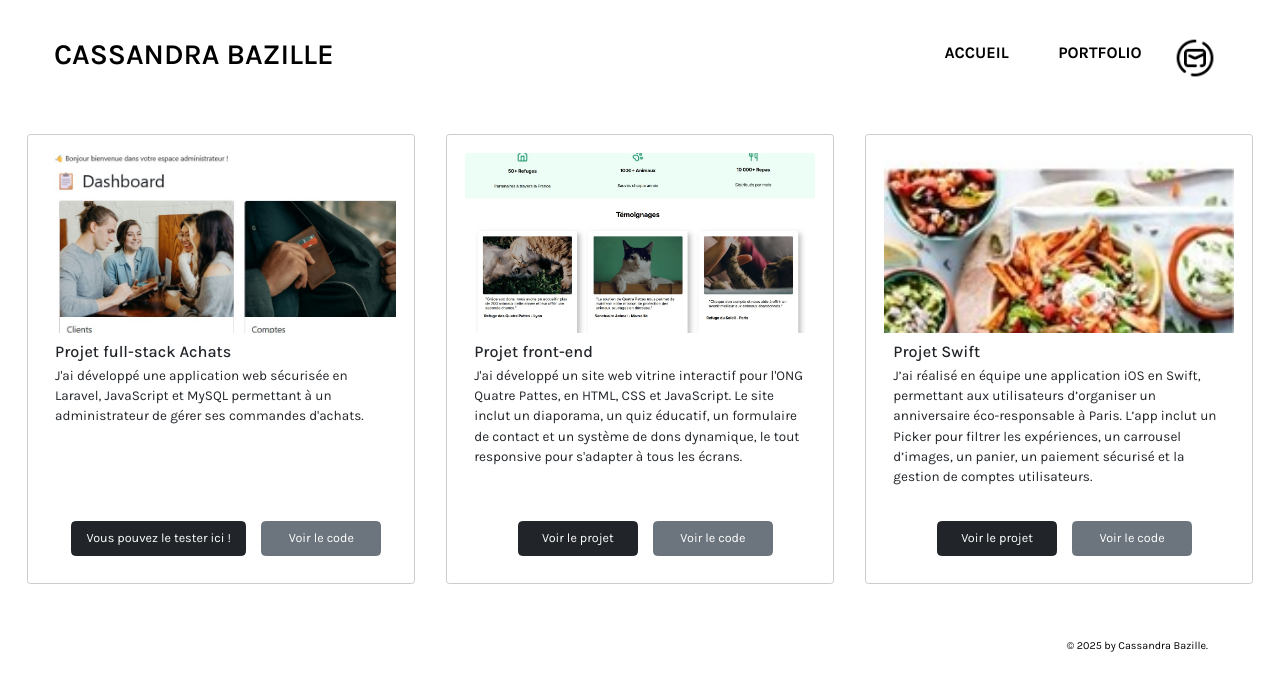
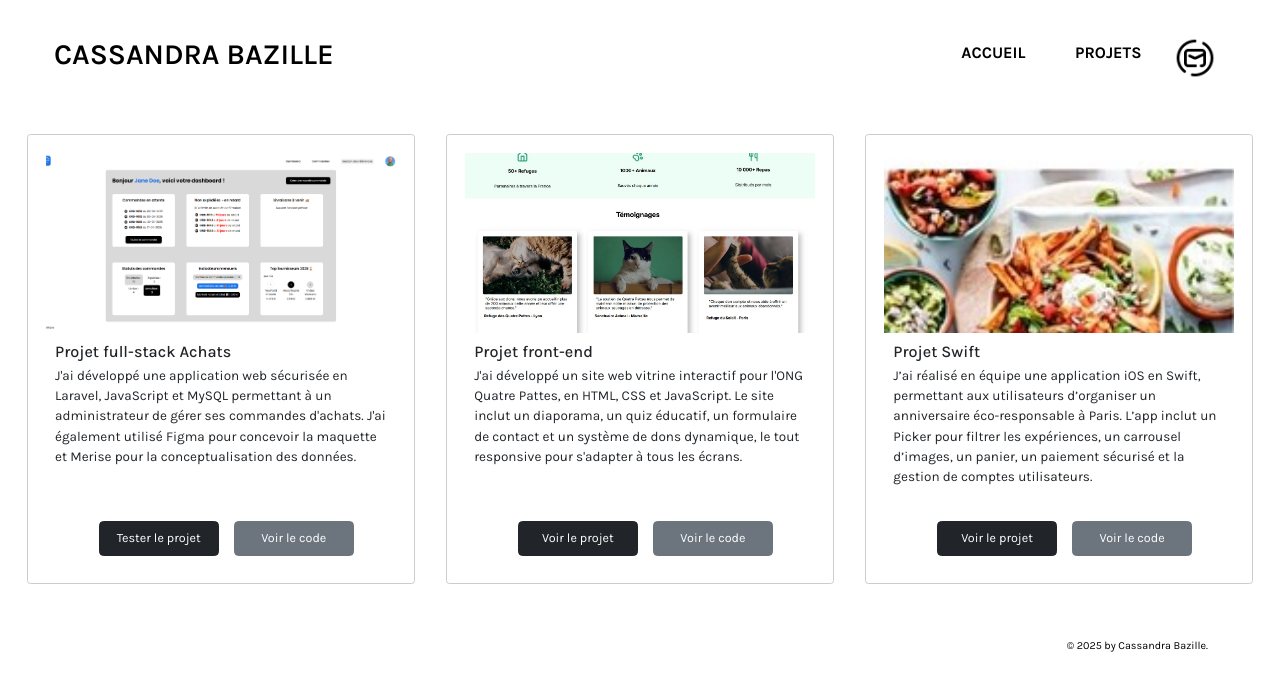
Before and after one commit to cassandrabazille/portfolio, a plain HTML site: page projets.html in a window 1280 px wide. Drawn offline with nearby package versions, Linux system fonts and the light colour scheme; a web font is replaced by a local one.

Commit message:
few changes

```diff
--- a/projets.html
+++ b/projets.html
@@ -28,7 +28,7 @@
             <li><a href="index.html#S1" class="white">ACCUEIL</a></li>
           </ul>
           <ul>
-            <li><a href="portfolio.html" class="white">PORTFOLIO</a></li>
+            <li><a href="projets.html" class="white">PROJETS</a></li>
           </ul>
            <a href="mailto:bazillecassandra@gmail.com"
             ><img
@@ -57,14 +57,14 @@
 </div> -->
 
 <div class="card" style="width: 300px">
-  <img src="Images/appbancaire.jpg" class="card-img-top" alt="Projet back-end"
+  <img src="Images/dashboard.png" class="card-img-top" alt="Projet full-stack"
        style="height: 180px; object-fit: cover;">
   <div class="card-body">
     <h5 class="card-title" style="font-size: 1.8rem;">Projet full-stack Achats</h5>
     <p class="card-text" style="font-size: 1.5rem;">
-      J'ai développé une application web sécurisée en Laravel, JavaScript et MySQL permettant à un administrateur de gérer ses commandes d'achats.
+      J'ai développé une application web sécurisée en Laravel, JavaScript et MySQL permettant à un administrateur de gérer ses commandes d'achats. J'ai également utilisé Figma pour concevoir la maquette et Merise pour la conceptualisation des données.
       <div class="button-container">
-    <a href="http://13.51.171.150/login" class="btn btn-dark custom-btn">Vous pouvez le tester ici !</a>
+    <a href="http://13.51.171.150/login" class="btn btn-dark custom-btn">Tester le projet </a>
     <a href="https://github.com/cassandrabazille/appbancaire" class="btn btn-secondary custom-btn">Voir le code</a>
   </div>
 </div>
```
Also changed, not shown: index.html (+1 -1 lines), Images/accueil.png (added), Images/dashboard.png (added).
